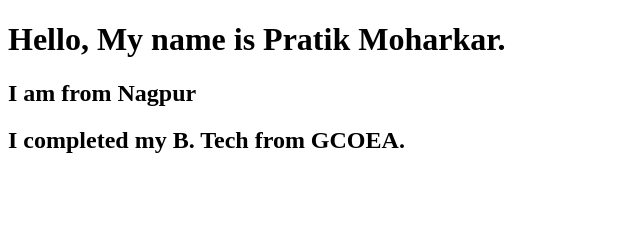
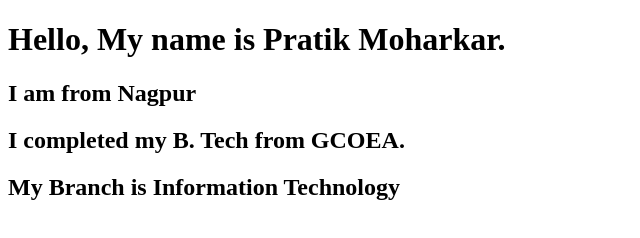
Before and after one commit to Pratik15BA/Pipeline-Demo, a website: page index.html in a window 1280 px wide. Shown: the whole page, without its empty margins (0-640 px from the left). Drawn offline with Linux system fonts and the light colour scheme.

Commit message:
branch added

```diff
--- a/index.html
+++ b/index.html
@@ -5,5 +5,6 @@
        <h1>Hello, My name is Pratik Moharkar.</h1>
        <h2>I am from Nagpur</h2>
        <h2>I completed my B. Tech from GCOEA.</h2>
+       <h2>My Branch is Information Technology</h2>
     </body>
 </html>
```
